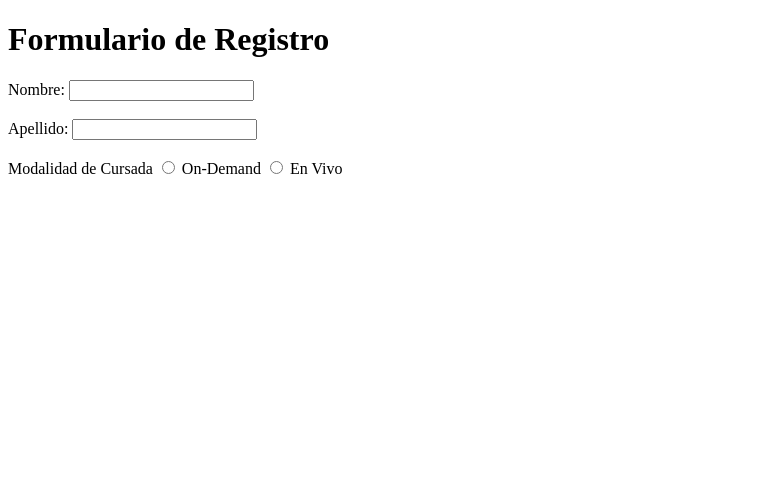
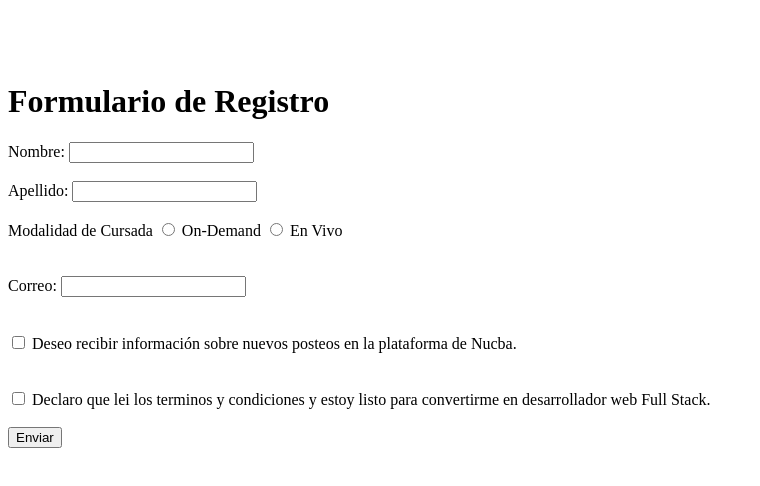
Before and after one commit to AlexisCaruso/E1_FORM_Y_LISTAS, a plain HTML site: page EJERCICIO_DE_FORMULARIOS/index.html in a window 1280 px wide. Shown: the whole page, without its empty margins (0-760 px from the left). Drawn offline with Linux system fonts and the light colour scheme.

Commit message:
Primera Entrega

```diff
--- a/EJERCICIO_DE_FORMULARIOS/index.html
+++ b/EJERCICIO_DE_FORMULARIOS/index.html
@@ -1,13 +1,13 @@
 <!DOCTYPE html>
-<html lang="en">
+<br lang="en">
 <head>
     <meta charset="UTF-8">
     <meta http-equiv="X-UA-Compatible" content="IE=edge">
     <meta name="viewport" content="width=device-width, initial-scale=1.0">
     <title>Ejercicio de Formularios.png</title>
 </head>
-<body>
-    <form>
+<br>
+    <br>
         <div>
             <h1>Formulario de Registro</h1>
         </div>
@@ -28,12 +28,25 @@
             <input type="radio" id="envivo" name="modalidades" />
             <label for="envivo" >En Vivo</label>
         </div>
+        <br></br>
         <div>
-
+            <label for="email"> Correo:</label>
+            <input type="email" id="email">
+        </div>
+        <br></br>
+        <div>
+            <input type="checkbox" id="checkbox1">
+            <label for="checkbox1"> Deseo recibir información sobre nuevos posteos en la plataforma de Nucba.</label>
+        </div>
+        <br></br>
+        <div>
+            <input type="checkbox" id="checkbox2">
+            <label for="checkbox2"> Declaro que lei los terminos y condiciones y estoy listo para convertirme en desarrollador web Full Stack.</label>
+        </div>
+        <br>
+        <div>
+            <input type="submit" value="Enviar"/>
         </div>
     </form>
-
-
-
 </body>
 </html>
```
